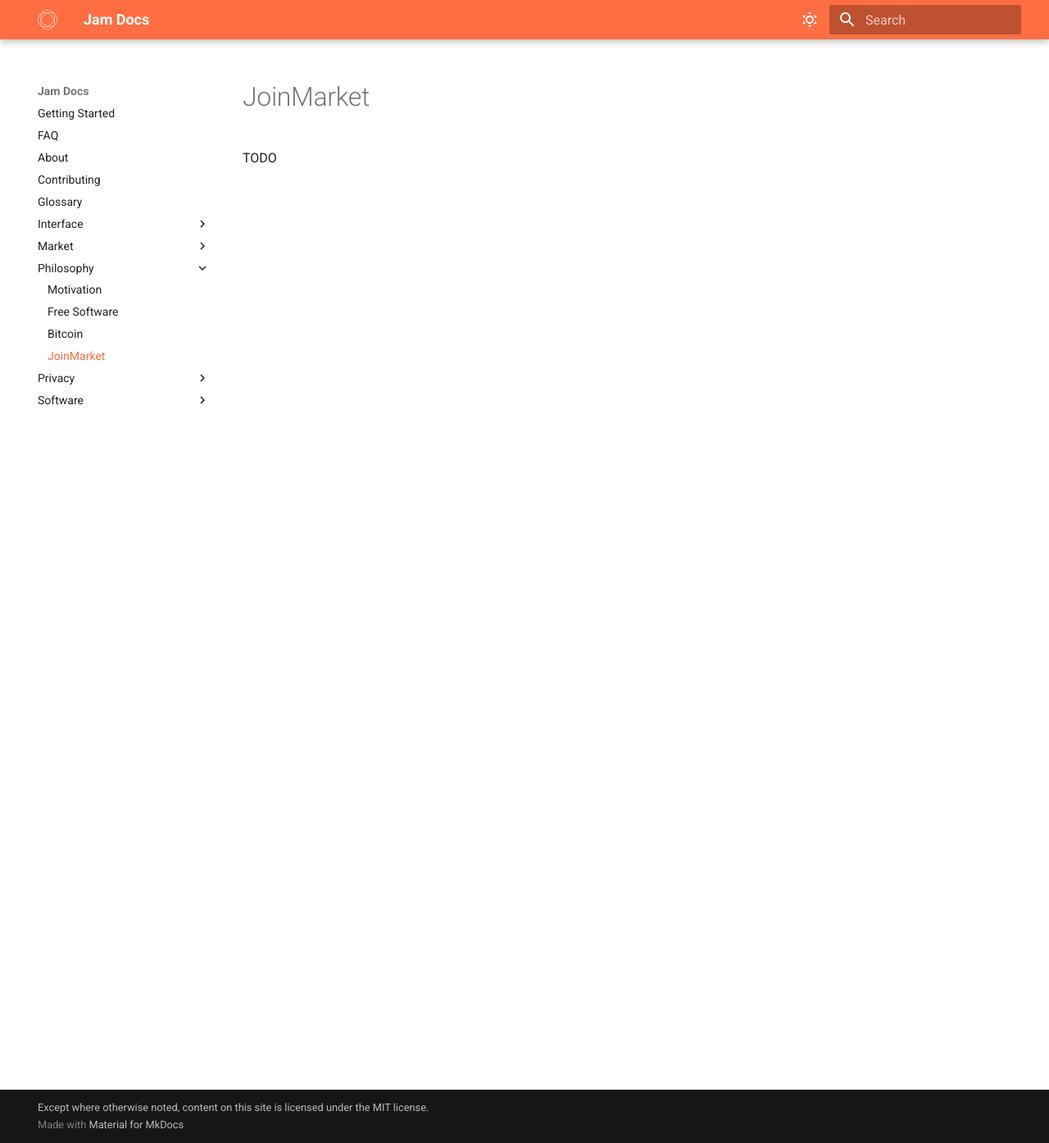
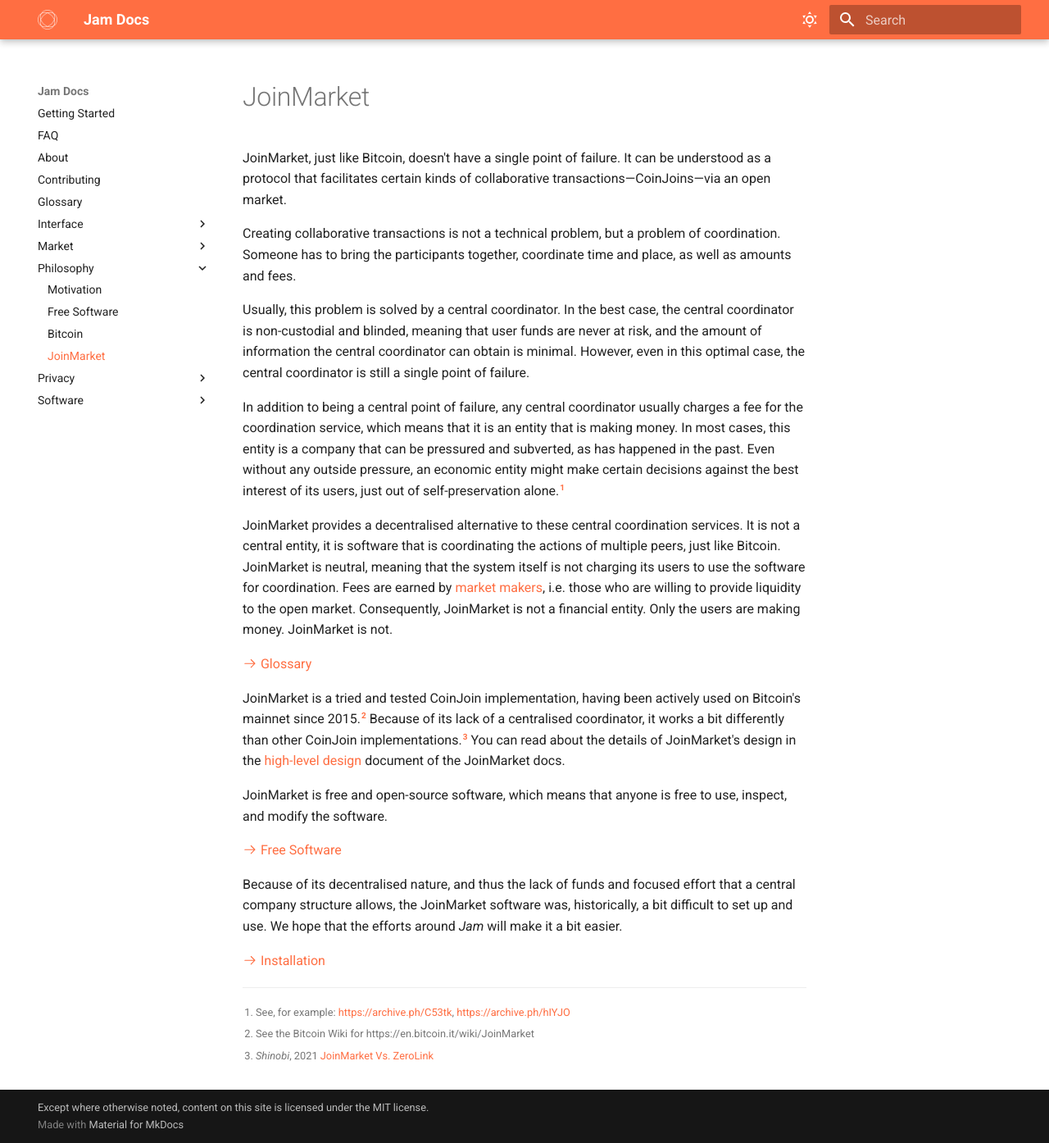
Before and after one commit to joinmarket-webui/jamdocs, an MkDocs documentation site: the page built from docs/philosophy/03-joinmarket.md, in a window 1280 px wide and 1394 px high. Shown: the whole window at 82% size. Built offline with MkDocs 1.6.1 and Material for MkDocs 9.7.7, drawn with Linux system fonts in a browser that asks for light colours; nearby versions of some CDN libraries.

Commit message:
docs(philosophy): joinmarket

```diff
--- a/docs/philosophy/03-joinmarket.md
+++ b/docs/philosophy/03-joinmarket.md
@@ -1,3 +1,63 @@
 # JoinMarket
 
-TODO
+JoinMarket, just like Bitcoin, doesn't have a single point of failure. It can be
+understood as a protocol that facilitates certain kinds of collaborative
+transactions—CoinJoins—via an open market.
+
+Creating collaborative transactions is not a technical problem, but a problem of
+coordination. Someone has to bring the participants together, coordinate time
+and place, as well as amounts and fees.
+
+Usually, this problem is solved by a central coordinator. In the
+best case, the central coordinator is non-custodial and blinded, meaning that
+user funds are never at risk, and the amount of information the central
+coordinator can obtain is minimal. However, even in this optimal case, the
+central coordinator is still a single point of failure.
+
+In addition to being a central point of failure, any central coordinator usually
+charges a fee for the coordination service, which means that it is an entity
+that is making money. In most cases, this entity is a company that can be
+pressured and subverted, as has happened in the past. Even without any outside
+pressure, an economic entity might make certain decisions against the best
+interest of its users, just out of self-preservation alone.[^wasabi]
+
+[^wasabi]: See, for example: [https://archive.ph/C53tk](https://archive.ph/C53tk), [https://archive.ph/hIYJO](https://archive.ph/hIYJO)
+
+JoinMarket provides a decentralised alternative to these central coordination
+services. It is not a central entity, it is software that is coordinating the
+actions of multiple peers, just like Bitcoin. JoinMarket is neutral, meaning
+that the system itself is not charging its users to use the software for
+coordination. Fees are earned by [market makers][maker], i.e. those who are
+willing to provide liquidity to the open market. Consequently, JoinMarket is not
+a financial entity. Only the users are making money. JoinMarket is not.
+
+
+[:octicons-arrow-right-24: Glossary][glossary]
+
+JoinMarket is a tried and tested CoinJoin implementation, having been actively
+used on Bitcoin's mainnet since 2015.[^jmwiki] Because of its lack of a
+centralised coordinator, it works a bit differently than other CoinJoin
+implementations.[^btcmedia] You can read about the details of JoinMarket's
+design in the [high-level
+design](https://github.com/JoinMarket-Org/JoinMarket-Docs/blob/master/High-level-design.md)
+document of the JoinMarket docs.
+
+[^jmwiki]: See the Bitcoin Wiki for https://en.bitcoin.it/wiki/JoinMarket
+[^btcmedia]: *Shinobi*, 2021 [JoinMarket Vs. ZeroLink](https://archive.ph/2r2mD)
+
+JoinMarket is free and open-source software, which means that anyone is free to
+use, inspect, and modify the software.
+
+[:octicons-arrow-right-24: Free Software][free-software]
+
+Because of its decentralised nature, and thus the lack of funds and focused
+effort that a central company structure allows, the JoinMarket software was,
+historically, a bit difficult to set up and use. We hope that the efforts around
+*Jam* will make it a bit easier.
+
+[:octicons-arrow-right-24: Installation][installation]
+
+[free-software]: /philosophy/01-free-software
+[installation]: /software/installation
+[maker]: ../glossary.md#maker
+[glossary]: ../glossary.md
```
